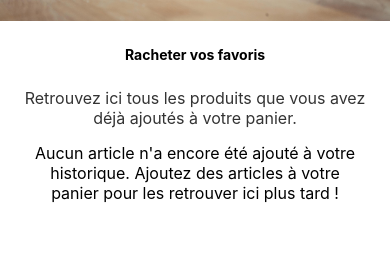
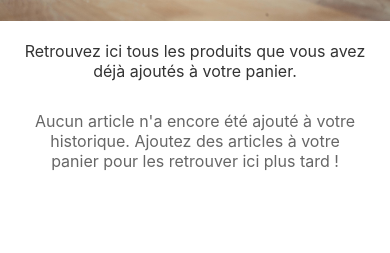
Before and after one commit to TRAORE-07/nekaburu, a React Native app: screen /BuyAgain in a window 390 px wide. Shown: the part 209-462 px from the top of the page. Built offline with nearby package versions, Linux system fonts and the light colour scheme.

Commit message:
nekaburu

```diff
--- a/src/screens/BuyAgain/BuyAgainScreen.tsx
+++ b/src/screens/BuyAgain/BuyAgainScreen.tsx
@@ -82,9 +82,6 @@ function BuyAgainScreen(): React.JSX.Element {
     loadAddedProductsHistory();
   }, []);
 
-  // Mettre à jour l'historique chaque fois que le panier change (quand des items sont ajoutés)
-  // et persister dans AsyncStorage.
-  // Utilisez useFocusEffect pour garantir que l'historique est à jour même si on navigue hors de l'écran d'accueil.
   useFocusEffect(
     useCallback(() => {
       const updateAndSaveHistory = async () => {
@@ -107,7 +104,6 @@ function BuyAgainScreen(): React.JSX.Element {
   );
 
 
-  // Combiner tous les produits disponibles (pain et pâtisseries)
   const allProducts = [...dummyBreads, ...dummyPastries];
 
   // Filtrer les produits pour n'afficher que ceux qui sont dans l'historique
@@ -120,7 +116,6 @@ function BuyAgainScreen(): React.JSX.Element {
     p.name.toLowerCase().includes(searchQuery.toLowerCase())
   );
 
-  // Séparer les pains et pâtisseries filtrés pour les afficher dans des grilles distinctes
   const filteredBreadsInHistory = filteredProducts.filter(p => dummyBreads.some(b => b.id === p.id));
   const filteredPastriesInHistory = filteredProducts.filter(p => dummyPastries.some(pa => pa.id === p.id));
 
@@ -140,7 +135,6 @@ function BuyAgainScreen(): React.JSX.Element {
     <View style={styles.fullScreen}>
       <CustomHeader appName="NEKABURU" onSearch={handleSearch} />
       <ScrollView contentContainerStyle={styles.contentContainer}>
-        <Text style={styles.title}>Racheter vos favoris</Text>
         <Text style={styles.welcomeText}>
           Retrouvez ici tous les produits que vous avez déjà ajoutés à votre panier.
         </Text>
@@ -200,18 +194,18 @@ const styles = StyleSheet.create({
   },
   welcomeText: {
     fontSize: theme.fontSize.normal,
-    marginBottom: theme.spacing.md,
+    marginBottom: theme.spacing.sm,
     marginTop: theme.spacing.sm,
     color: theme.colors.grayDark,
     textAlign: 'center',
     width: '100%',
   },
   title: {
-    fontSize: theme.fontSize.xlarge,
+    fontSize: theme.fontSize.large,
     fontWeight: 'bold',
     marginVertical: theme.spacing.md,
     textAlign: 'center',
-    color: theme.colors.text,
+    color: theme.colors.grayDark,
   },
   sectionTitle: {
     fontSize: theme.fontSize.large,
@@ -224,9 +218,9 @@ const styles = StyleSheet.create({
   },
   noItemsText: {
     fontSize: theme.fontSize.normal,
-    color: theme.colors.gray,
+    color: theme.colors.grayMedium,
     textAlign: 'center',
-    marginTop: theme.spacing.xl,
+    marginTop: theme.spacing.lg,
     paddingHorizontal: theme.spacing.md,
   },
   cartPopupContainer: {
```
